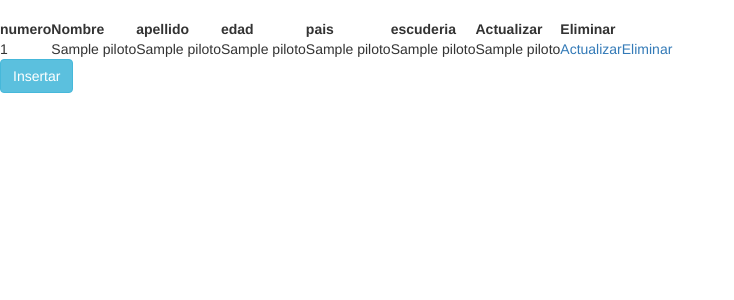
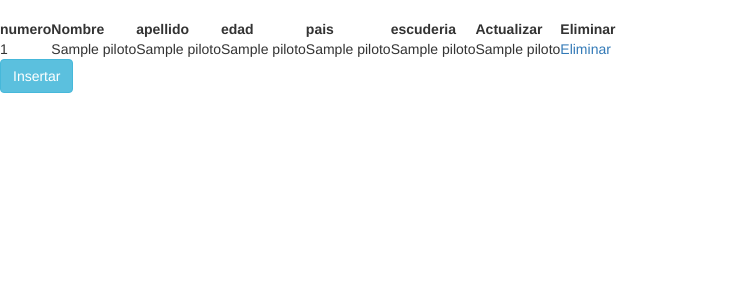
Before and after one commit to nic9a/base-de-datos, a Flask app: template app/templates/pilotos.html in a window 1280 px wide. Shown: the part 51-351 px from the top of the page, without its empty margins (0-734 px from the left). Run offline with Flask 2, Linux system fonts and the light colour scheme; the template is opened without the code that fills it: most values are stand-ins (such as "Sample title", 1, 10 or a date in 2020); some libraries are stand-ins or nearby versions.

Commit message:
Update pilotos.html

```diff
--- a/app/templates/pilotos.html
+++ b/app/templates/pilotos.html
@@ -23,7 +23,6 @@
 	    <td>{{pilotos[4]}}</td>
 	    <td>{{pilotos[5]}}</td>
 	    <td>{{pilotos[6]}}</td>
-	    <td><a href="/actualizarpilotos/{{pilotos[0]}}" >Actualizar</a></td>
 	    <td><a href="/eliminar" >Eliminar</a></td>
         </tr>
         {% endfor %}
```
